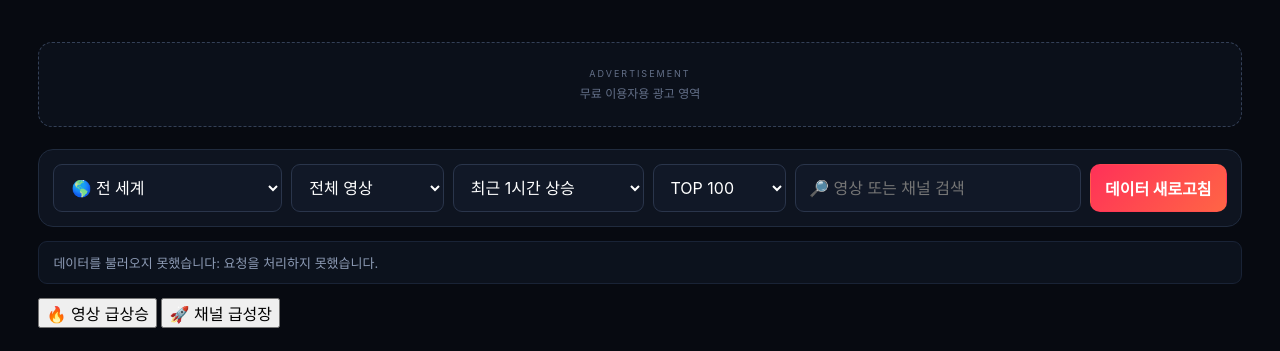
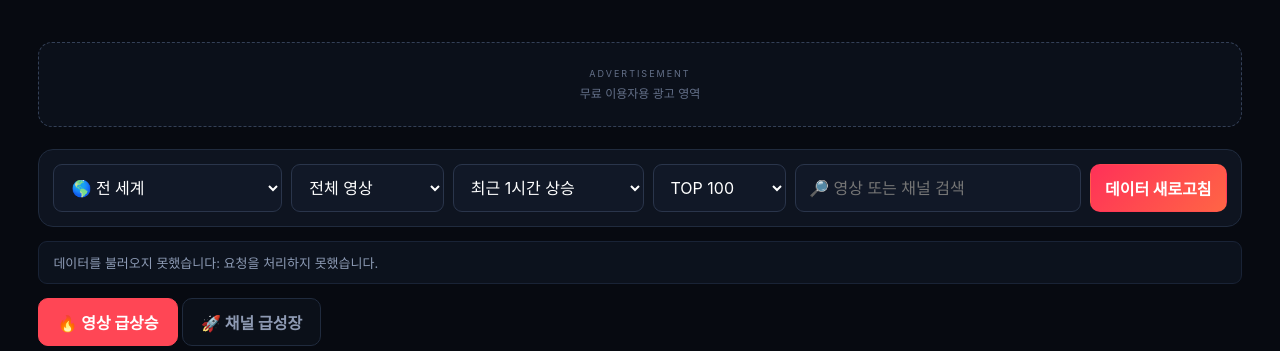
Before and after one commit to psw378370022-dot/Global-YouTube-Radar, a website: page public/index.html in a window 1280 px wide. Shown: the part 449-800 px from the top of the page. Drawn offline with Linux system fonts and the light colour scheme; no server answers.

Commit message:
Update style.css

```diff
--- a/public/style.css
+++ b/public/style.css
@@ -267,6 +267,37 @@ main{
   color:#8d9bb5;
   font-size:13px
 }
+}
+
+/* 영상 / 채널 랭킹 전환 탭 */
+.ranking-tabs{
+  display:flex;
+  gap:10px;
+  margin:22px 0 8px;
+}
+
+.ranking-tab{
+  padding:11px 18px;
+  border:1px solid var(--line);
+  border-radius:10px;
+  background:#0b1019;
+  color:var(--muted);
+  font-weight:700;
+  cursor:pointer;
+  transition:.15s ease;
+}
+
+.ranking-tab:hover{
+  border-color:#4b5870;
+  color:#fff;
+}
+
+.ranking-tab.active{
+  background:#ff4655;
+  border-color:#ff4655;
+  color:#fff;
+}
+
 
 .ranking-head{
   margin:27px 0 8px;
```
